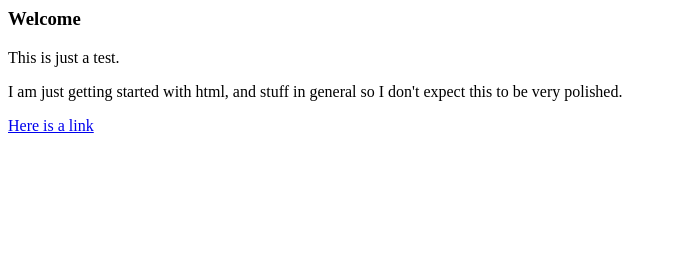
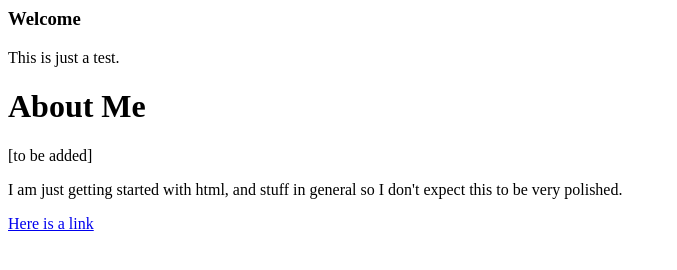
Before and after one commit to zellaa/zellaa.github.io, a plain HTML site: page index.html in a window 1280 px wide. Shown: the whole page, without its empty margins (0-677 px from the left). Drawn offline with Linux system fonts and the light colour scheme.

Commit message:
updated blog

```diff
--- a/index.html
+++ b/index.html
@@ -3,6 +3,13 @@
 
 <body>
     <p>This is just a test.</p>
+<h1>
+	About Me
+</h1>
+
+<p>
+	[to be added]
+</p>
 
     <p>I am just getting started with html, and stuff in general so I don't expect this to be very polished.</p>
     <a href="link1.html">Here is a link</a>
```
